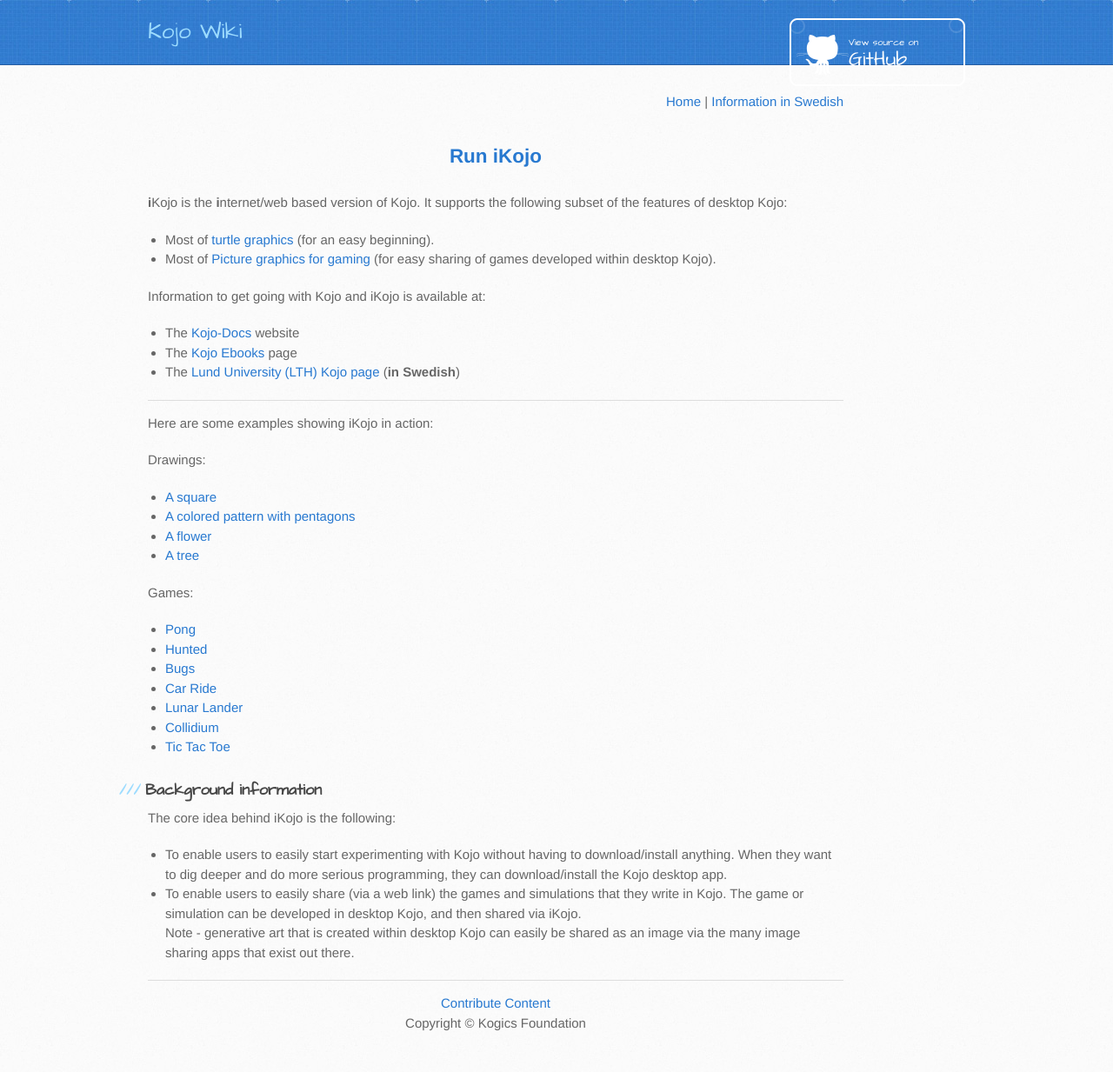
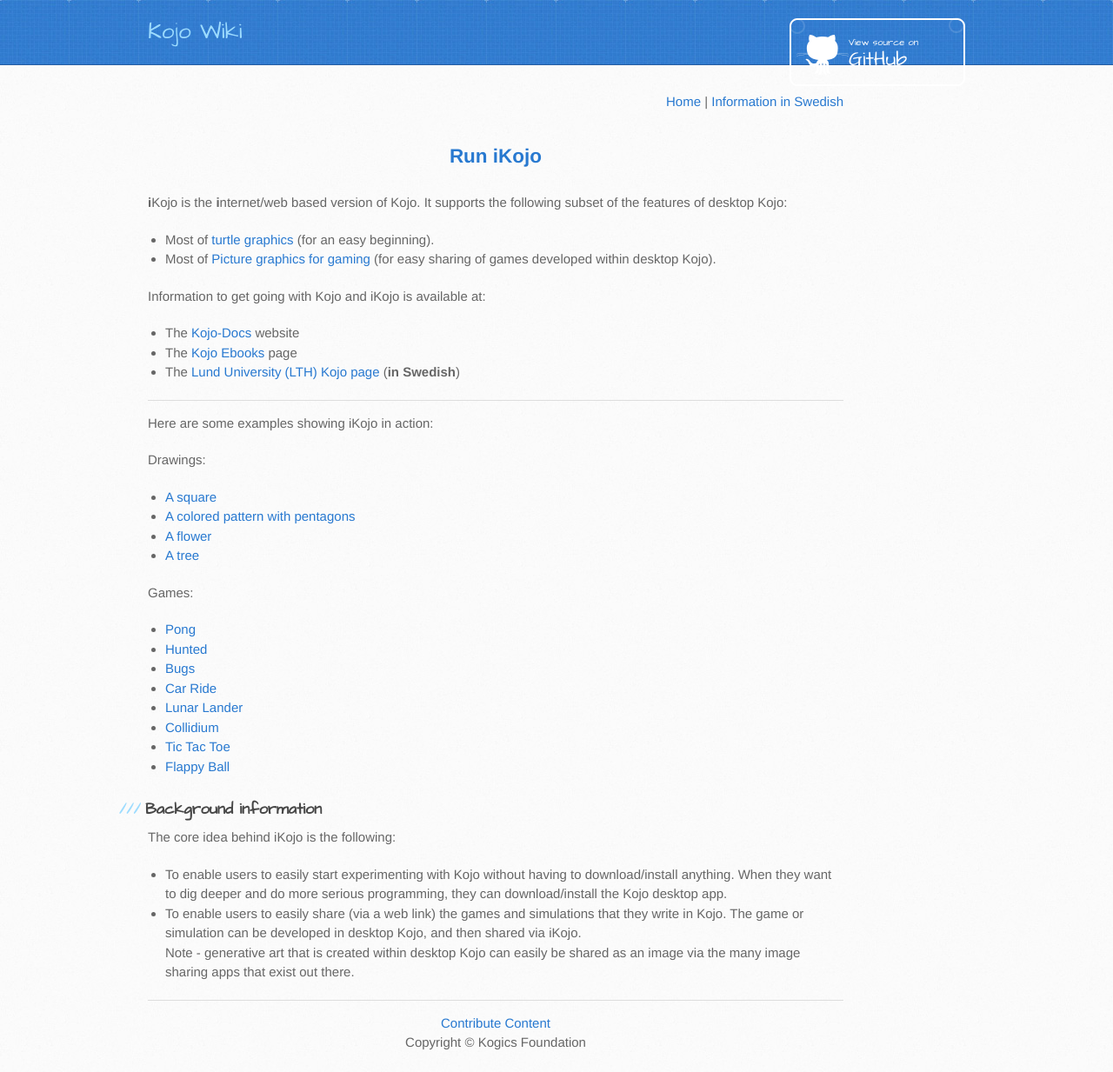
Before and after one commit to kojodoc/kojodoc.github.io, a Jekyll site: the page built from ikojo.md, in a window 1280 px wide. Shown: the whole page at 87% size. Built offline with Jekyll 4.4.1, drawn with Linux system fonts in a browser that asks for light colours; our own code applies the rules of GitHub Pages for plain Markdown files; the repository's description, which GitHub fills in, is left out; before the commit the page ends 1211 px from its top, so only the background shows below that.

Commit message:
Add iKojo game sample.

```diff
--- a/ikojo.md
+++ b/ikojo.md
@@ -35,6 +35,7 @@ Games:
 * [Lunar Lander](http://ikojo.in/sf/Y3MnOHR/1)
 * [Collidium](http://ikojo.in/sf/wpduPSw/1)
 * [Tic Tac Toe](http://ikojo.in/sf/WRksphz/0)
+* [Flappy Ball](http://ikojo.in/sf/6z0ySUq/0)
 
 ### Background information
 The core idea behind iKojo is the following:
```
